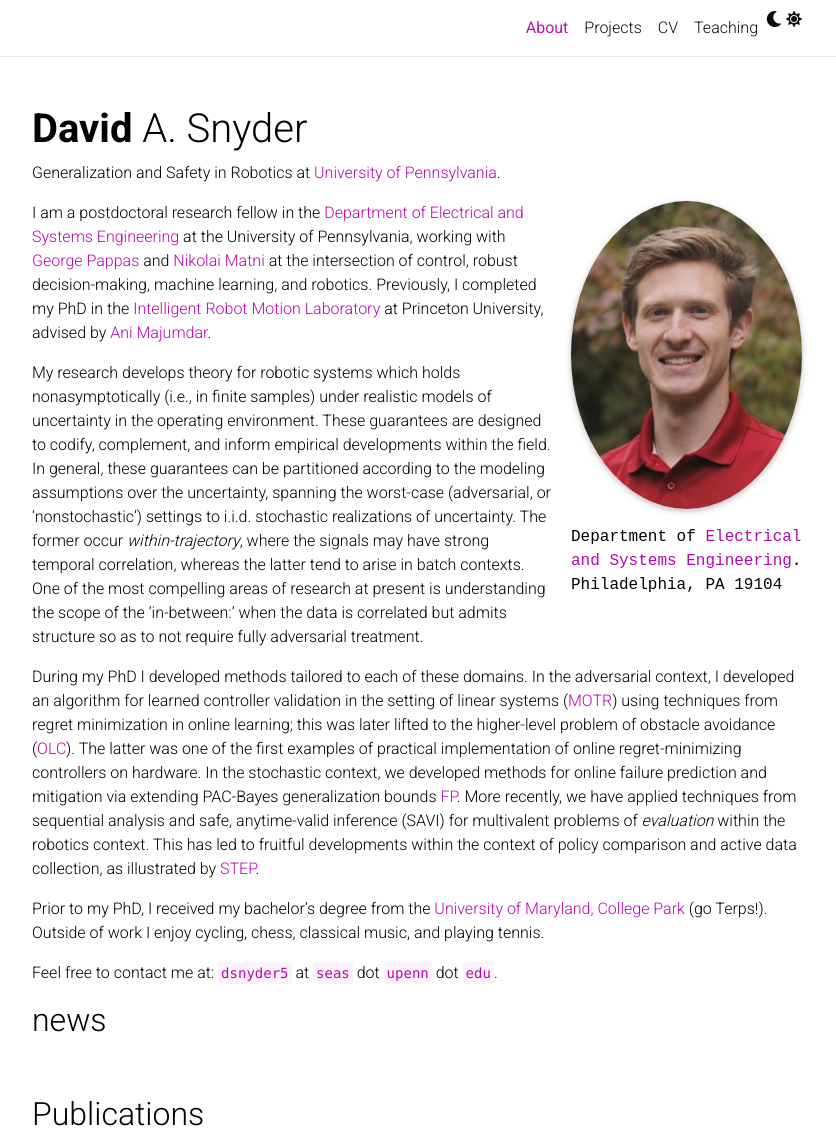
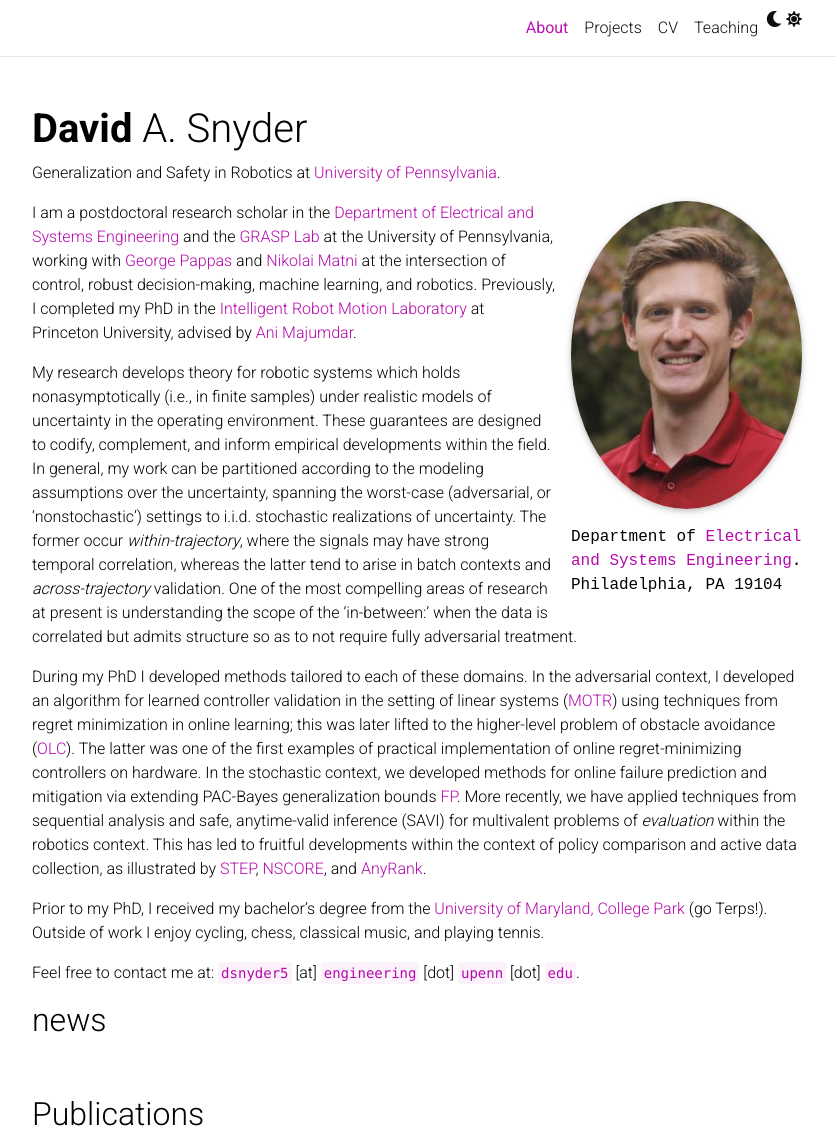
Before and after one commit to dasnyder5/dasnyder5.github.io, a Jekyll site: the page built from _pages/about.md, in a window 1280 px wide and 1400 px high, cut to the strip 0-1146 px from the top of the window. Shown: the whole strip, without its empty margins (223-1059 px from the left). Built offline with Jekyll 4.4.1, drawn with Linux system fonts in a browser that asks for light colours; full-size pictures stand in for the smaller copies a plugin makes; comment, search, counter and statistics services are not loaded; a style sheet for code colours, icons or effects is not loaded.

Commit message:
Small updates to title

```diff
--- a/_data/cv.yml
+++ b/_data/cv.yml
@@ -1,7 +1,7 @@
 - title: Education
   type: time_table
   contents:
-    - title: Postdoctoral Research Fellow, Electrical and Systems Engineering
+    - title: Postdoctoral Research Scholar, Electrical and Systems Engineering
       institution: University of Pennsylvania
       year: 2025 - present
     - title: PhD, Mechanical and Aerospace Engineering
--- a/_data/repositories.yml
+++ b/_data/repositories.yml
@@ -3,3 +3,4 @@ github_users:
 
 github_repos:
   - tri-ml/sequentialized_barnard_tests
+  - dasnyder5/nscore
--- a/_pages/about.md
+++ b/_pages/about.md
@@ -25,11 +25,11 @@ social: true  # includes social icons at the bottom of the page
     <strong>I am on the job market this year, seeking full-time engineering roles in aerospace and robotics.</strong>
     If you or your team are hiring, don't hesitate to reach out!
 </div> -->
-I am a postdoctoral research fellow in the [Department of Electrical and Systems Engineering]() at the University of Pennsylvania, working with [George Pappas](https://www.georgejpappas.org/group/#george-pappas) and [Nikolai Matni](https://nikolaimatni.github.io/) at the intersection of control, robust decision-making, machine learning, and robotics. Previously, I completed my PhD in the [Intelligent Robot Motion Laboratory](https://irom-lab.princeton.edu/) at Princeton University, advised by [Ani Majumdar](https://irom-lab.princeton.edu/majumdar/).
+I am a postdoctoral research scholar in the [Department of Electrical and Systems Engineering]() and the [GRASP Lab]() at the University of Pennsylvania, working with [George Pappas](https://www.georgejpappas.org/group/#george-pappas) and [Nikolai Matni](https://nikolaimatni.github.io/) at the intersection of control, robust decision-making, machine learning, and robotics. Previously, I completed my PhD in the [Intelligent Robot Motion Laboratory](https://irom-lab.princeton.edu/) at Princeton University, advised by [Ani Majumdar](https://irom-lab.princeton.edu/majumdar/).
 
-My research develops theory for robotic systems which holds nonasymptotically (i.e., in finite samples) under realistic models of uncertainty in the operating environment. These guarantees are designed to codify, complement, and inform empirical developments within the field. In general, these guarantees can be partitioned according to the modeling assumptions over the uncertainty, spanning the worst-case (adversarial, or 'nonstochastic') settings to i.i.d. stochastic realizations of uncertainty. The former occur _within-trajectory_, where the signals may have strong temporal correlation, whereas the latter tend to arise in batch contexts. One of the most compelling areas of research at present is understanding the scope of the 'in-between:' when the data is correlated but admits structure so as to not require fully adversarial treatment.
+My research develops theory for robotic systems which holds nonasymptotically (i.e., in finite samples) under realistic models of uncertainty in the operating environment. These guarantees are designed to codify, complement, and inform empirical developments within the field. In general, my work can be partitioned according to the modeling assumptions over the uncertainty, spanning the worst-case (adversarial, or 'nonstochastic') settings to i.i.d. stochastic realizations of uncertainty. The former occur _within-trajectory_, where the signals may have strong temporal correlation, whereas the latter tend to arise in batch contexts and _across-trajectory_ validation. One of the most compelling areas of research at present is understanding the scope of the 'in-between:' when the data is correlated but admits structure so as to not require fully adversarial treatment.
 
-During my PhD I developed methods tailored to each of these domains. In the adversarial context, I developed an algorithm for learned controller validation in the setting of linear systems ([MOTR](https://proceedings.mlr.press/v144/ghai21a.html)) using techniques from regret minimization in online learning; this was later lifted to the higher-level problem of obstacle avoidance ([OLC](https://proceedings.mlr.press/v229/snyder23a.html)). The latter was one of the first examples of practical implementation of online regret-minimizing controllers on hardware. In the stochastic context, we developed methods for online failure prediction and mitigation via extending PAC-Bayes generalization bounds [FP](https://www.roboticsproceedings.org/rss18/p042.html). More recently, we have applied techniques from sequential analysis and safe, anytime-valid inference (SAVI) for multivalent problems of _evaluation_ within the robotics context. This has led to fruitful developments within the context of policy comparison and active data collection, as illustrated by [STEP](https://tri-ml.github.io/step/).
+During my PhD I developed methods tailored to each of these domains. In the adversarial context, I developed an algorithm for learned controller validation in the setting of linear systems ([MOTR](https://proceedings.mlr.press/v144/ghai21a.html)) using techniques from regret minimization in online learning; this was later lifted to the higher-level problem of obstacle avoidance ([OLC](https://proceedings.mlr.press/v229/snyder23a.html)). The latter was one of the first examples of practical implementation of online regret-minimizing controllers on hardware. In the stochastic context, we developed methods for online failure prediction and mitigation via extending PAC-Bayes generalization bounds [FP](https://www.roboticsproceedings.org/rss18/p042.html). More recently, we have applied techniques from sequential analysis and safe, anytime-valid inference (SAVI) for multivalent problems of _evaluation_ within the robotics context. This has led to fruitful developments within the context of policy comparison and active data collection, as illustrated by [STEP](https://tri-ml.github.io/step/), [NSCORE](), and [AnyRank]().
 
 Prior to my PhD, I received my bachelor's degree from the [University of Maryland, College Park](https://umd.edu/) (go Terps!). Outside of work I enjoy cycling, chess, classical music, and playing tennis.
 
@@ -54,4 +54,4 @@ Here is a 3-min overview of my recent work, from [Princeton Research Day](https:
 <!-- Prior to the PhD, I received bachelor's and master's degrees in Mechanical Engineering from [Stanford University](https://me.stanford.edu/). Outside of work, I love to fly aircraft, and I am a member of both the [Princeton Flying Club](http://www.princetonflyingclub.com/) and [Soaring Tigers](https://soaringtigers.org/). I recently earned my instrument rating, and have written about my experience [here](./projects/instrument). -->
 
 
-Feel free to contact me at: ``dsnyder5`` at ``seas`` dot ``upenn`` dot ``edu``.
+Feel free to contact me at: ``dsnyder5`` \[at\] ``engineering`` \[dot\] ``upenn`` \[dot\] ``edu``.
```
